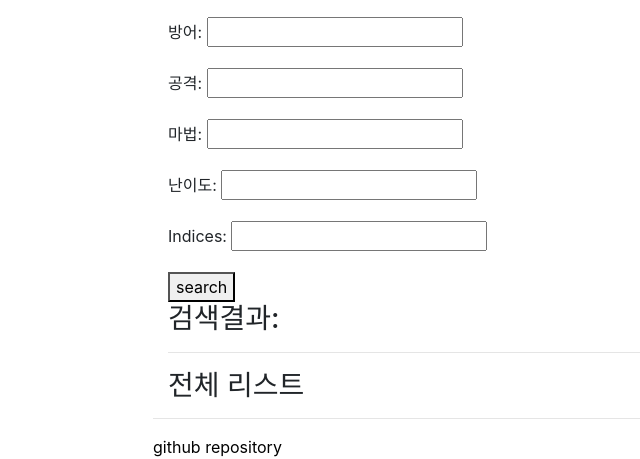
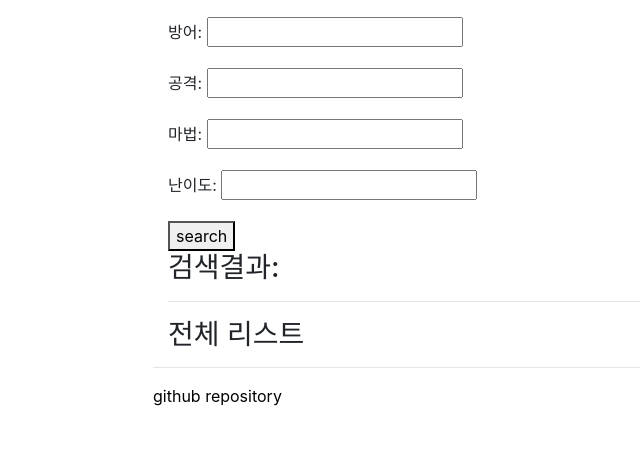
Before and after one commit to kangsudal/legendary-enigma, a Django app: page /tool2/ in a window 1280 px wide. Shown: the part 1118-1577 px from the top of the page, without its empty margins (7-647 px from the left). After the commit the page ends 1524 px from the top, so only its background shows below. Run offline with Django 3.2, Linux system fonts and the light colour scheme; data that the repository does not hold is empty; some libraries are stand-ins or nearby versions; some web fonts are replaced.

Commit message:
Upload requirements.txt

```diff
--- a/blog/forms.py
+++ b/blog/forms.py
@@ -18,7 +18,7 @@ class SearchByStatForm(forms.Form):
     attack= forms.IntegerField(label='공격', required=False)
     magic= forms.IntegerField(label='마법', required=False)
     difficulty= forms.IntegerField(label='난이도', required=False)
-    indices = SimpleArrayField(forms.IntegerField(), required=False)
+    indices = SimpleArrayField(forms.IntegerField(), required=False, widget=forms.HiddenInput())
 
 
     def search(self):
--- a/blog/templates/blog/tool2.html
+++ b/blog/templates/blog/tool2.html
@@ -162,7 +162,7 @@
 
                                    // console.log(elementsArray)
                                    document.getElementById("id_indices").value = str;
-                                   alert(document.getElementById("id_indices").value);
+                                   // alert(document.getElementById("id_indices").value);
                                    var myform = document.getElementById("#form");
                                    myform.submit();
 
@@ -194,6 +194,9 @@
                          <h3>검색결과:</h3>
 
                          {% for champion in search_result %}
+                         <script>
+                              location.href="#search_result";
+                         </script>
 
                          <div id="search_result">
 
```
Also changed, not shown: requirements.txt (+50 -0 lines).
